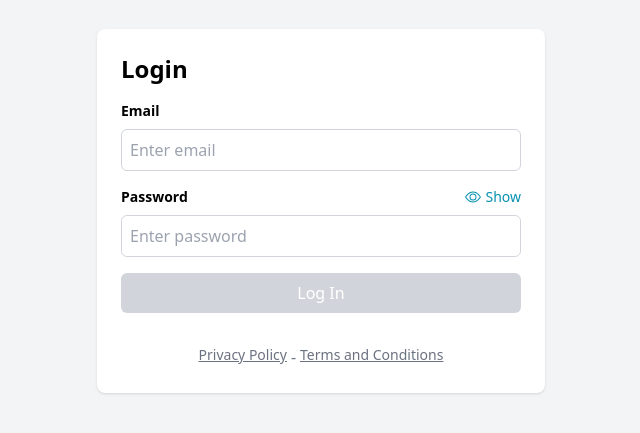
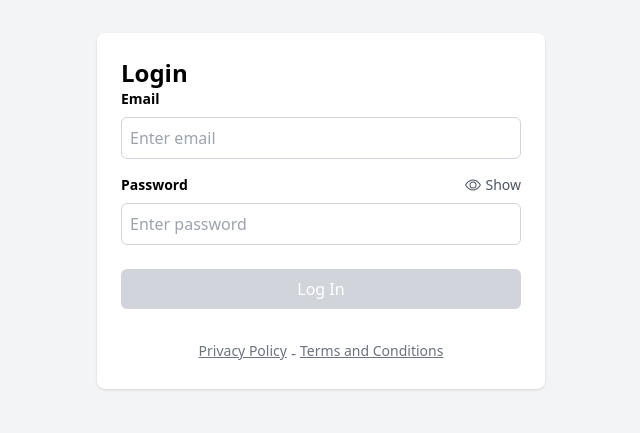
Before and after one commit to airemcs/fastvue-login, a Vue app: page / in a window 1280 px wide. Shown: the part 189-622 px from the top of the page, without its empty margins (319-959 px from the left). Built offline with nearby package versions, Linux system fonts and the light colour scheme.

Commit message:
Componetize

```diff
--- /dev/null
+++ b/src/components/Base/Button.vue
@@ -0,0 +1,13 @@
+<template>
+  <button
+    class="w-full mt-2 p-2 rounded-md text-white"
+    :class="disabled ? 'bg-gray-300 cursor-not-allowed' : 'bg-cyan-600 hover:bg-cyan-700'"
+    :disabled="disabled"
+  >
+    <slot />
+  </button>
+</template>
+
+<script setup lang="ts">
+defineProps<{ disabled: boolean }>();
+</script>
--- a/src/components/Forms/Login/LoginForm.vue
+++ b/src/components/Forms/Login/LoginForm.vue
@@ -6,81 +6,24 @@
     >
       <p class="text-2xl font-bold text-black">Login</p>
 
-      <div class="mb-4 mt-4">
-        <label for="email" class="block text-black font-bold text-sm">Email</label>
-        <input
+      <InputField
+        id="email"
+        label="Email"
+        type="text"
         v-model="email"
-          @input="validateEmail"
-          type="text"
-          class="mt-2 w-full rounded-md border border-gray-300 text-md p-2"
         placeholder="Enter email"
+        :error-message="emailError"
       />
-        <p v-if="emailError" class="text-red-500 text-sm mt-1">{{ emailError }}</p>
-      </div>
 
-      <div class="mb-2">
-        <div class="flex w-full justify-between">
-          <label for="password" class="block text-black font-bold text-sm">Password</label>
-          <button
-            type="button"
-            @click="togglePassword"
-            class="flex items-center text-sm text-cyan-600 font-medium focus:outline-none space-x-1"
-          >
-            <svg
-              v-if="showPassword"
-              xmlns="http://www.w3.org/2000/svg"
-              width="16"
-              height="16"
-              fill="currentColor"
-              class="bi bi-eye"
-              viewBox="0 0 16 16"
-            >
-              <path
-                d="M16 8s-3-5.5-8-5.5S0 8 0 8s3 5.5 8 5.5S16 8 16 8M1.173 8a13 13 0 0 1 1.66-2.043C4.12 4.668 5.88 3.5 8 3.5s3.879 1.168 5.168 2.457A13 13 0 0 1 14.828 8q-.086.13-.195.288c-.335.48-.83 1.12-1.465 1.755C11.879 11.332 10.119 12.5 8 12.5s-3.879-1.168-5.168-2.457A13 13 0 0 1 1.172 8z"
-              />
-              <path
-                d="M8 5.5a2.5 2.5 0 1 0 0 5 2.5 2.5 0 0 0 0-5M4.5 8a3.5 3.5 0 1 1 7 0 3.5 3.5 0 0 1-7 0"
-              />
-            </svg>
-            <svg
-              v-else
-              xmlns="http://www.w3.org/2000/svg"
-              width="16"
-              height="16"
-              fill="currentColor"
-              class="bi bi-eye"
-              viewBox="0 0 16 16"
-            >
-              <path
-                d="M16 8s-3-5.5-8-5.5S0 8 0 8s3 5.5 8 5.5S16 8 16 8M1.173 8a13 13 0 0 1 1.66-2.043C4.12 4.668 5.88 3.5 8 3.5s3.879 1.168 5.168 2.457A13 13 0 0 1 14.828 8q-.086.13-.195.288c-.335.48-.83 1.12-1.465 1.755C11.879 11.332 10.119 12.5 8 12.5s-3.879-1.168-5.168-2.457A13 13 0 0 1 1.172 8z"
-              />
-              <path
-                d="M8 5.5a2.5 2.5 0 1 0 0 5 2.5 2.5 0 0 0 0-5M4.5 8a3.5 3.5 0 1 1 7 0 3.5 3.5 0 0 1-7 0"
-              />
-            </svg>
-            <span>{{ showPassword ? 'Hide' : 'Show' }}</span>
-          </button>
-        </div>
-
-        <input
+      <InputField
+        id="password"
+        label="Password"
+        type="password"
         v-model="password"
-          :type="showPassword ? 'text' : 'password'"
-          class="mt-2 w-full rounded-md border border-gray-300 text-md p-2"
         placeholder="Enter password"
       />
-      </div>
 
-      <button
-        :disabled="!isFormValid"
-        class="w-full mt-2 p-2 rounded-md text-white"
-        :class="
-          isFormValid
-            ? 'bg-cyan-600 hover:bg-cyan-700'
-            : 'bg-gray-300 cursor-not-allowed'
-        "
-      >
-        Log In
-      </button>
+      <Button :disabled="!isFormValid">Log In</Button>
 
       <p v-if="errorMessage" class="text-red-500 mt-2 text-center font-medium">
         {{ errorMessage }}
@@ -95,67 +38,40 @@
   </div>
 </template>
 
-<script lang="ts">
-import { defineComponent, ref, computed } from 'vue';
+<script setup lang="ts">
+import { ref, computed, watch } from 'vue';
 import { useRouter } from 'vue-router';
+import InputField from '../../Input/InputField.vue';
+import Button from '../../Base/Button.vue';
 
-export default defineComponent({
-  name: 'LoginForm',
-  setup() {
-    const email = ref('');
-    const password = ref('');
-    const showPassword = ref(false);
-    const errorMessage = ref('');
-    const emailError = ref('');
+const email = ref<string>('');
+const password = ref<string>('');
+const emailError = ref<string>('');
+const errorMessage = ref<string>('');
 const router = useRouter();
 
-    const validateEmail = () => {
+const validateEmail = (): void => {
   const emailRegex = /^[^@]+@[^@]+\.(com|ph)$/;
-      if (!emailRegex.test(email.value)) {
-        emailError.value =
-          "Invalid email. Must contain '@' and end with '.com' or '.ph'.";
-      } else {
-        emailError.value = '';
-      }
+  emailError.value = emailRegex.test(email.value) ? '' : "Invalid email format.";
 };
 
-    // TODO: Validation?
-    const isFormValid = computed(() => {
-      return (
-        email.value.trim() !== '' &&
+const isFormValid = computed<boolean>(() => {
+  return email.value.trim() !== '' &&
          password.value.trim() !== '' &&
-        emailError.value === ''
-      );
+         emailError.value === '';
 });
 
-    // TODO: Validation?
-    const handleSubmit = () => {
+const handleSubmit = (): void => {
   validateEmail();
-      if (emailError.value) return;
-
-      if (email.value === 'admin@gmail.com' && password.value === 'admin') {
+  if (!emailError.value && email.value === 'admin@gmail.com' && password.value === 'admin') {
     router.push('/dashboard');
   } else {
     errorMessage.value = 'Invalid email or password';
   }
 };
 
-    const togglePassword = () => {
-      showPassword.value = !showPassword.value;
-    };
-
-    // TODO: Types?
-    return {
-      email,
-      password,
-      showPassword,
-      errorMessage,
-      emailError,
-      isFormValid,
-      handleSubmit,
-      togglePassword,
-      validateEmail,
-    };
-  },
+watch([email, password], () => {
+  validateEmail();
+  errorMessage.value = ''; // Reset error when user types
 });
 </script>
--- /dev/null
+++ b/src/components/Input/InputField.vue
@@ -0,0 +1,67 @@
+<template>
+  <div class="mb-4">
+    <div class="flex justify-between items-center">
+      <label :for="id" class="block text-black font-bold text-sm">{{ label }}</label>
+
+      <!-- Show/Hide Password Button beside label -->
+      <button
+        v-if="isPassword"
+        type="button"
+        @click="togglePassword"
+        class="text-gray-600 text-sm flex items-center"
+      >
+        <svg v-if="showPassword" xmlns="http://www.w3.org/2000/svg" width="16" height="16" fill="currentColor" class="bi bi-eye" viewBox="0 0 16 16">
+          <path d="M16 8s-3-5.5-8-5.5S0 8 0 8s3 5.5 8 5.5S16 8 16 8M1.173 8a13 13 0 0 1 1.66-2.043C4.12 4.668 5.88 3.5 8 3.5s3.879 1.168 5.168 2.457A13 13 0 0 1 14.828 8q-.086.13-.195.288c-.335.48-.83 1.12-1.465 1.755C11.879 11.332 10.119 12.5 8 12.5s-3.879-1.168-5.168-2.457A13 13 0 0 1 1.172 8z"/>
+          <path d="M8 5.5a2.5 2.5 0 1 0 0 5 2.5 2.5 0 0 0 0-5M4.5 8a3.5 3.5 0 1 1 7 0 3.5 3.5 0 0 1-7 0"/>
+        </svg>
+        <svg v-else xmlns="http://www.w3.org/2000/svg" width="16" height="16" fill="currentColor" class="bi bi-eye-slash" viewBox="0 0 16 16">
+          <path d="M16 8s-3-5.5-8-5.5S0 8 0 8s3 5.5 8 5.5S16 8 16 8M1.173 8a13 13 0 0 1 1.66-2.043C4.12 4.668 5.88 3.5 8 3.5s3.879 1.168 5.168 2.457A13 13 0 0 1 14.828 8q-.086.13-.195.288c-.335.48-.83 1.12-1.465 1.755C11.879 11.332 10.119 12.5 8 12.5s-3.879-1.168-5.168-2.457A13 13 0 0 1 1.172 8z"/>
+          <path d="M8 5.5a2.5 2.5 0 1 0 0 5 2.5 2.5 0 0 0 0-5M4.5 8a3.5 3.5 0 1 1 7 0 3.5 3.5 0 0 1-7 0"/>
+        </svg>
+        <span class="ml-1">{{ showPassword ? 'Hide' : 'Show' }}</span>
+      </button>
+    </div>
+
+    <input
+      :id="id"
+      :type="isPassword && showPassword ? 'text' : type"
+      :placeholder="placeholder"
+      class="mt-2 w-full rounded-md border border-gray-300 text-md p-2"
+      :value="modelValue"
+      @input="updateValue"
+    />
+
+    <p v-if="errorMessage" class="text-red-500 text-sm mt-1">{{ errorMessage }}</p>
+  </div>
+</template>
+
+<script setup lang="ts">
+import { defineProps, defineEmits, ref, computed } from 'vue';
+
+interface Props {
+  modelValue: string;
+  label: string;
+  type: string;
+  id: string;
+  placeholder: string;
+  errorMessage?: string;
+}
+
+const props = defineProps<Props>();
+const emit = defineEmits(['update:modelValue']);
+
+const updateValue = (event: Event): void => {
+  const target = event.target as HTMLInputElement;
+  emit('update:modelValue', target.value);
+};
+
+// Check if the input is a password field
+const isPassword = computed<boolean>(() => props.type === 'password');
+
+// State for showing/hiding password
+const showPassword = ref<boolean>(false);
+
+const togglePassword = (): void => {
+  showPassword.value = !showPassword.value;
+};
+</script>
```
Lines whose indentation alone changed are shown as unchanged.
